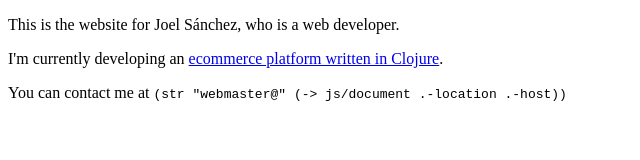
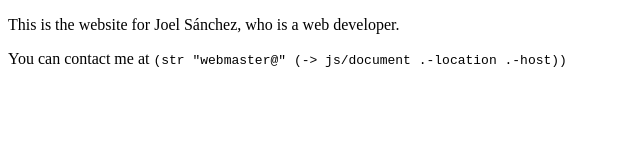
Before and after one commit to gacelita/kazer.es, a plain HTML site: page index.html in a window 1280 px wide. Shown: the whole page, without its empty margins (0-640 px from the left). Drawn offline with Linux system fonts and the light colour scheme.

Commit message:
Don't tell lies

```diff
--- a/index.html
+++ b/index.html
@@ -6,7 +6,6 @@
 </head>
 <body>
 	<p>This is the website for Joel Sánchez, who is a web developer.</p>
-	<p>I'm currently developing an <a href="https://github.com/JoelSanchez/ventas">ecommerce platform written in Clojure</a>.</p>
 	<p>You can contact me at <code>(str "webmaster@" (-> js/document .-location .-host))</code></p>
 </body>
 </html>
```
